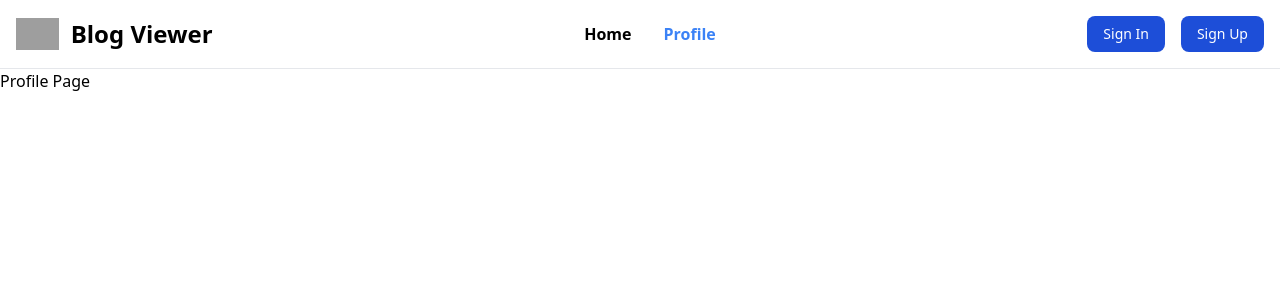
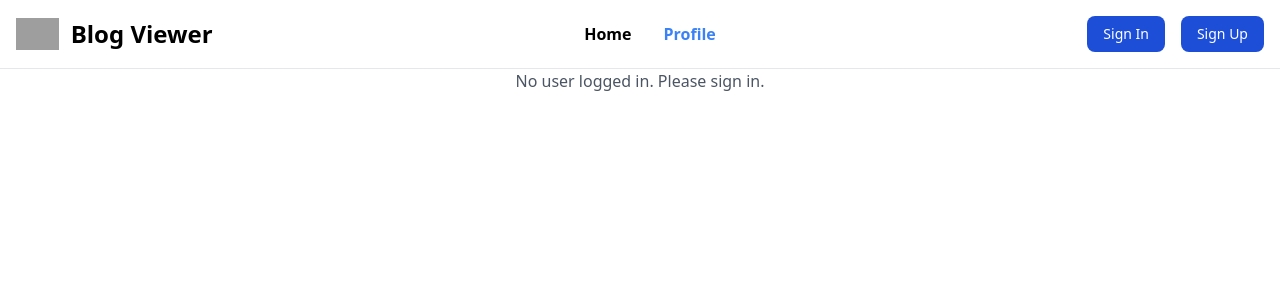
Before and after one commit to RaiyanJiyon/nextjs-blog-viewer, a Next.js app: page /profile in a window 1280 px wide. Shown: the top 300 px of the page. Built offline with nearby package versions, Linux system fonts and the light colour scheme; no server answers; grey boxes are pictures that could not be loaded.

Commit message:
Added Profile Page

```diff
--- /dev/null
+++ b/src/app/api/auth/[kindeAuth]/route.js
@@ -0,0 +1,2 @@
+import {handleAuth} from "@kinde-oss/kinde-auth-nextjs/server";
+export const GET = handleAuth();
--- a/src/app/blog/[id]/page.jsx
+++ b/src/app/blog/[id]/page.jsx
@@ -1,5 +1,6 @@
 // app/blog/[id]/page.js
 'use client';
+import Loader from '@/components/Loader';
 import React, { useEffect, useState } from 'react';
 
 const BlogDetailsPage = ({ params }) => {
@@ -21,15 +22,7 @@ const BlogDetailsPage = ({ params }) => {
     }, [params]);
 
     if (!post) {
-        return (
-            <div className='flex items-center justify-center h-screen' role="status">
-                <svg aria-hidden="true" className="w-8 h-8 text-gray-200 animate-spin dark:text-gray-600 fill-blue-600" viewBox="0 0 100 101" fill="none" xmlns="http://www.w3.org/2000/svg">
-                    <path d="M100 50.5908C100 78.2051 77.6142 100.591 50 100.591C22.3858 100.591 0 78.2051 0 50.5908C0 22.9766 22.3858 0.59082 50 0.59082C77.6142 0.59082 100 22.9766 100 50.5908ZM9.08144 50.5908C9.08144 73.1895 27.4013 91.5094 50 91.5094C72.5987 91.5094 90.9186 73.1895 90.9186 50.5908C90.9186 27.9921 72.5987 9.67226 50 9.67226C27.4013 9.67226 9.08144 27.9921 9.08144 50.5908Z" fill="currentColor" />
-                    <path d="M93.9676 39.0409C96.393 38.4038 97.8624 35.9116 97.0079 33.5539C95.2932 28.8227 92.871 24.3692 89.8167 20.348C85.8452 15.1192 80.8826 10.7238 75.2124 7.41289C69.5422 4.10194 63.2754 1.94025 56.7698 1.05124C51.7666 0.367541 46.6976 0.446843 41.7345 1.27873C39.2613 1.69328 37.813 4.19778 38.4501 6.62326C39.0873 9.04874 41.5694 10.4717 44.0505 10.1071C47.8511 9.54855 51.7191 9.52689 55.5402 10.0491C60.8642 10.7766 65.9928 12.5457 70.6331 15.2552C75.2735 17.9648 79.3347 21.5619 82.5849 25.841C84.9175 28.9121 86.7997 32.2913 88.1811 35.8758C89.083 38.2158 91.5421 39.6781 93.9676 39.0409Z" fill="currentFill" />
-                </svg>
-                <span className="sr-only">Loading...</span>
-            </div>
-        );
+        return <Loader />
     }
 
     return (
--- a/src/app/layout.js
+++ b/src/app/layout.js
@@ -1,7 +1,11 @@
+"use client";
+
 import { Geist, Geist_Mono } from "next/font/google";
 import "./globals.css";
 import Navbar from "@/components/Navbar";
+import { KindeProvider } from "@kinde-oss/kinde-auth-nextjs";
 
+// Move font declarations to the module scope
 const geistSans = Geist({
   variable: "--font-geist-sans",
   subsets: ["latin"],
@@ -12,19 +16,22 @@ const geistMono = Geist_Mono({
   subsets: ["latin"],
 });
 
-export const metadata = {
-  title: "Create Next App",
-  description: "Generated by create next app",
-};
-
 export default function RootLayout({ children }) {
   return (
     <html lang="en">
       <body
         className={`${geistSans.variable} ${geistMono.variable} antialiased`}
       >
-        <Navbar />
-        {children}
+        <KindeProvider
+          clientId={process.env.KINDE_CLIENT_ID}
+          clientSecret={process.env.KINDE_CLIENT_SECRET}
+          issuer={process.env.KINDE_ISSUER_URL}
+          redirectUri={process.env.KINDE_SITE_URL}
+          postLoginRedirectUri={process.env.KINDE_POST_LOGIN_REDIRECT_URL}
+        >
+          <Navbar />
+          {children}
+        </KindeProvider>
       </body>
     </html>
   );
--- a/src/app/page.js
+++ b/src/app/page.js
@@ -1,4 +1,4 @@
-// page.js
+// src/app/page.js
 'use client';
 import Link from 'next/link';
 import React, { useEffect, useState } from 'react';
@@ -25,14 +25,12 @@ const HomePage = () => {
       <h1 className='text-4xl font-bold text-blue-500 text-center my-10'>Blogs Page</h1>
       <div className='grid grid-cols-1 sm:grid-cols-2 md:grid-cols-3 gap-4'>
         {posts.map((post) => (
-          <div key={post.id} class="block max-w-sm p-6 bg-white border border-gray-200 rounded-lg shadow-sm hover:bg-gray-100 dark:bg-gray-800 dark:border-gray-700 dark:hover:bg-gray-700">
-
-            <h5 class="mb-2 text-2xl font-bold tracking-tight text-gray-900 dark:text-white h-32">{post.title}</h5>
+          <div key={post.id} className="block max-w-sm p-6 bg-white border border-gray-200 rounded-lg shadow-sm hover:bg-gray-100 dark:bg-gray-800 dark:border-gray-700 dark:hover:bg-gray-700">
+            <h5 className="mb-2 text-2xl font-bold tracking-tight text-gray-900 dark:text-white h-32">{post.title}</h5>
             <Link href={`/blog/${post.id}`}>
               <button className='text-white bg-blue-700 hover:bg-blue-800 focus:ring-4 focus:outline-none focus:ring-blue-300 font-medium rounded-lg text-sm px-4 py-2 text-center dark:bg-blue-600 dark:hover:bg-blue-700 dark:focus:ring-blue-800 mr-4'>View Details</button>
             </Link>
           </div>
-
         ))}
       </div>
     </div>
--- a/src/app/profile/page.jsx
+++ b/src/app/profile/page.jsx
@@ -1,9 +1,52 @@
+'use client';
+
 import React from 'react';
+import { useKindeAuth } from '@kinde-oss/kinde-auth-nextjs';
+import Loader from '@/components/Loader';
 
 const ProfilePage = () => {
+    const { user, isLoading, error } = useKindeAuth();
+
+    console.log({ user, isLoading, error }); // Debugging log
+
+    if (isLoading) {
+        return <Loader />;
+    }
+
+    if (error) {
+        return (
+            <div className="text-center text-red-500">
+                <p>Error: {error.message}</p>
+            </div>
+        );
+    }
+
+    if (!user) {
+        return (
+            <div className="text-center text-gray-600">
+                <p>No user logged in. Please sign in.</p>
+            </div>
+        );
+    }
+
     return (
-        <div>
-            <h1>Profile Page</h1>
+        <div className="w-11/12 mx-auto mt-10">
+            <h1 className="text-4xl font-bold text-blue-500 text-center my-10">Profile Page</h1>
+            <div className="p-6 bg-white border border-gray-200 rounded-lg shadow-sm dark:bg-gray-800 dark:border-gray-700">
+                <div className='flex justify-center mb-4'>
+                    <img
+                        src={user.picture}
+                        alt={`${user.given_name}'s profile`}
+                        className="rounded-full w-24 h-24 mt-4"
+                    />
+                </div>
+                <h2 className="text-2xl font-bold tracking-tight text-gray-900 dark:text-white text-center">
+                    Welcome, {user.given_name} {user.family_name} to your profile!
+                </h2>
+                <p className="text-gray-900 dark:text-white text-center mt-2">
+                    <strong>Email:</strong> {user.email}
+                </p>
+            </div>
         </div>
     );
 };
--- /dev/null
+++ b/src/components/Loader.jsx
@@ -0,0 +1,15 @@
+import React from 'react';
+
+const Loader = () => {
+    return (
+        <div className='flex items-center justify-center h-screen' role="status">
+            <svg aria-hidden="true" className="w-8 h-8 text-gray-200 animate-spin dark:text-gray-600 fill-blue-600" viewBox="0 0 100 101" fill="none" xmlns="http://www.w3.org/2000/svg">
+                <path d="M100 50.5908C100 78.2051 77.6142 100.591 50 100.591C22.3858 100.591 0 78.2051 0 50.5908C0 22.9766 22.3858 0.59082 50 0.59082C77.6142 0.59082 100 22.9766 100 50.5908ZM9.08144 50.5908C9.08144 73.1895 27.4013 91.5094 50 91.5094C72.5987 91.5094 90.9186 73.1895 90.9186 50.5908C90.9186 27.9921 72.5987 9.67226 50 9.67226C27.4013 9.67226 9.08144 27.9921 9.08144 50.5908Z" fill="currentColor" />
+                <path d="M93.9676 39.0409C96.393 38.4038 97.8624 35.9116 97.0079 33.5539C95.2932 28.8227 92.871 24.3692 89.8167 20.348C85.8452 15.1192 80.8826 10.7238 75.2124 7.41289C69.5422 4.10194 63.2754 1.94025 56.7698 1.05124C51.7666 0.367541 46.6976 0.446843 41.7345 1.27873C39.2613 1.69328 37.813 4.19778 38.4501 6.62326C39.0873 9.04874 41.5694 10.4717 44.0505 10.1071C47.8511 9.54855 51.7191 9.52689 55.5402 10.0491C60.8642 10.7766 65.9928 12.5457 70.6331 15.2552C75.2735 17.9648 79.3347 21.5619 82.5849 25.841C84.9175 28.9121 86.7997 32.2913 88.1811 35.8758C89.083 38.2158 91.5421 39.6781 93.9676 39.0409Z" fill="currentFill" />
+            </svg>
+            <span className="sr-only">Loading...</span>
+        </div>
+    );
+};
+
+export default Loader;
```
Also changed, not shown: package.json (+6 -5 lines), src/components/Navbar.jsx (+10 -4 lines), 1 other file (tests, documents, lock files or other folders).
